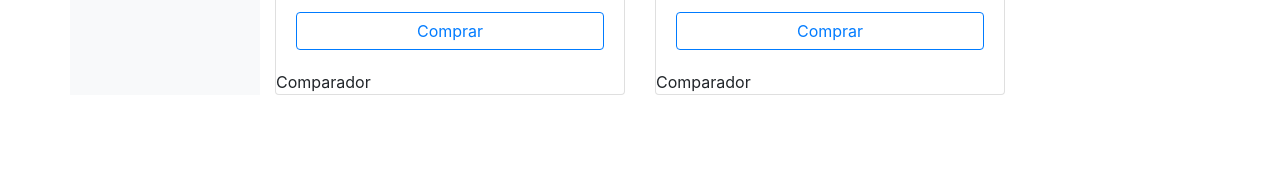
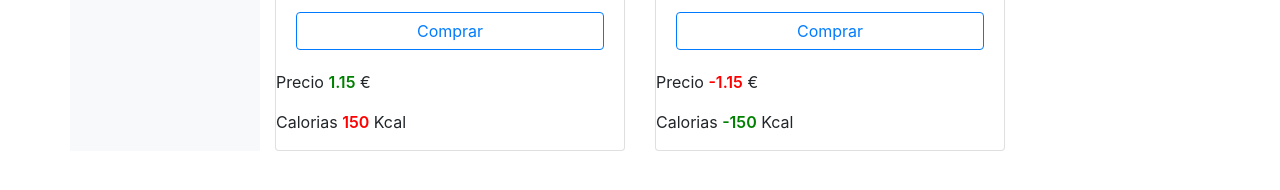
Before and after one commit to anderuraga/my-app, an Angular app: page /comparador in a window 1280 px wide. Shown: the part 308-498 px from the top of the page. Built offline with nearby package versions, Linux system fonts and the light colour scheme.

Commit message:
comparador

```diff
--- a/src/app/components/fruta-card/fruta-card.component.html
+++ b/src/app/components/fruta-card/fruta-card.component.html
@@ -13,6 +13,7 @@
 
   <!-- comparador -->
   <div *ngIf="fruta2">
-    Comparador
+    <p>Precio <span class="{{(fruta.precio - fruta2.precio > 0) ? 'positivo' : 'negativo'}}">{{fruta.precio - fruta2.precio}}</span> €</p>
+    <p>Calorias <span class="{{(fruta.precio - fruta2.precio > 0) ? 'negativo' : 'positivo'}}">{{fruta.calorias - fruta2.calorias}}</span> Kcal</p>
   </div>
 </div>
--- a/src/app/components/fruta-card/fruta-card.component.scss
+++ b/src/app/components/fruta-card/fruta-card.component.scss
@@ -1,4 +1,5 @@
 .card-head{
+
     position: relative;
 
     img{
@@ -28,6 +29,15 @@
         right: 10px;
     }
 
+}// .card-head
 
 
+.positivo{
+    color: green;
+    font-weight: 600;
 }
+
+.negativo{
+    color: red;
+    font-weight: 600;
+}
```
